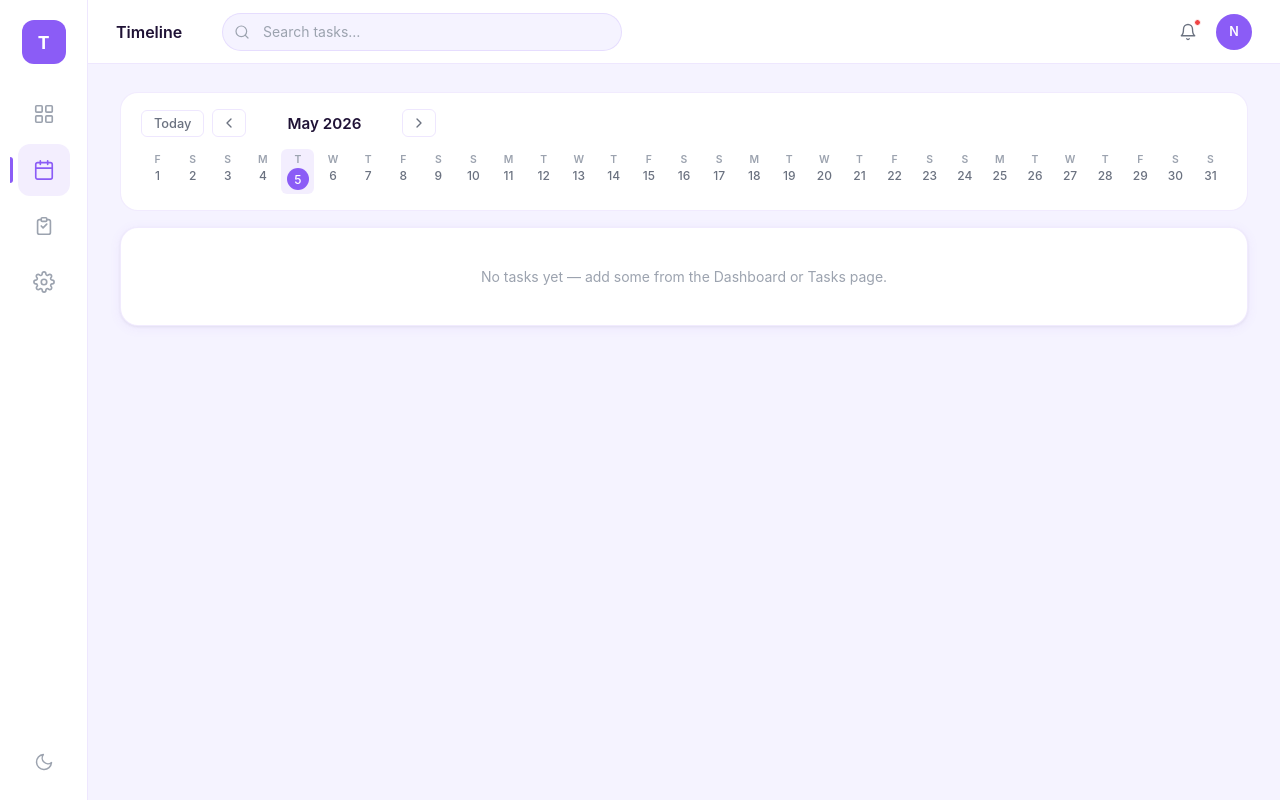
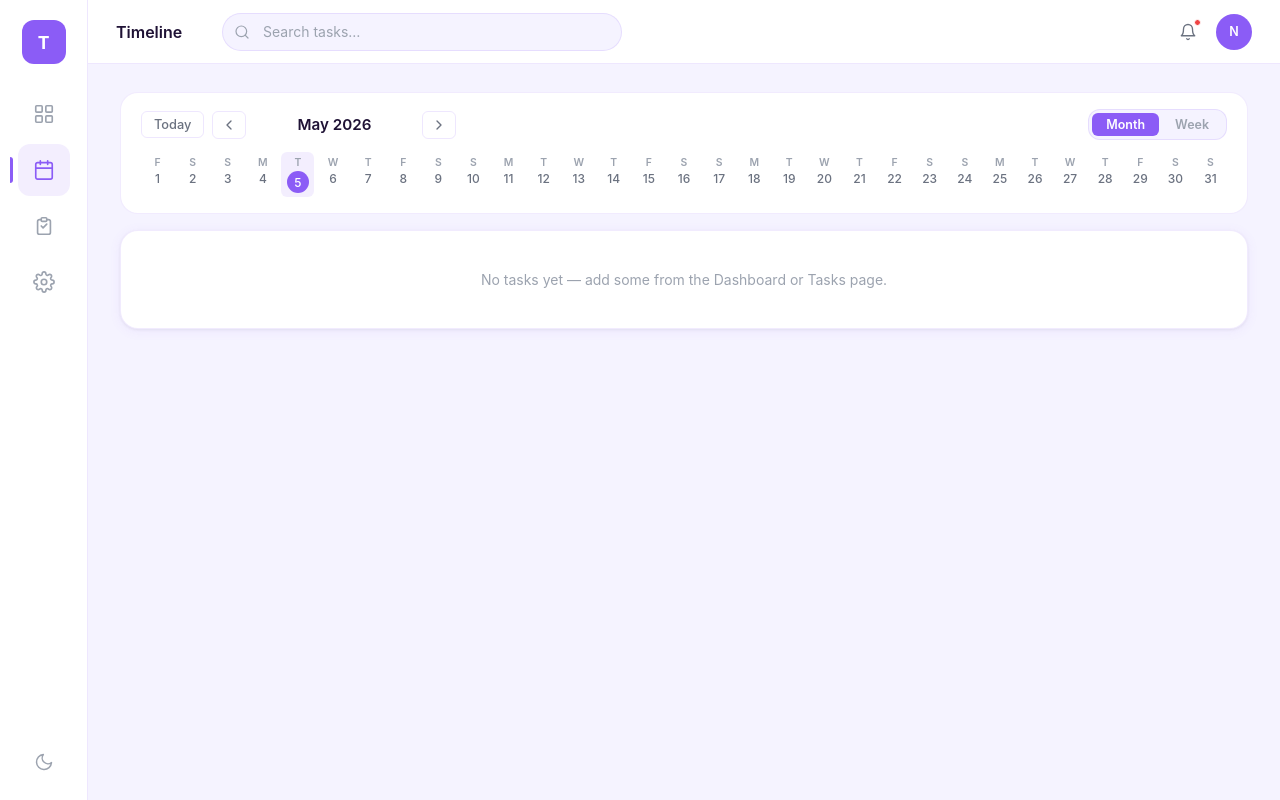
Before and after one commit to ziu222/react-todo, a React (Vite) app in the folder to-do app/: page /timeline in a window 1280 px wide. Built offline with nearby package versions, Linux system fonts and the light colour scheme.

Commit message:
feat(timeline): add month/week toggle, fix pill span from startDay to endDay with progress fill

```diff
--- a/to-do app/src/components/timeline/TimelineHeader.css
+++ b/to-do app/src/components/timeline/TimelineHeader.css
@@ -18,12 +18,37 @@
   gap: 8px;
 }
 
-.tl-month-label {
+.tl-range-label {
   font-size: 0.95rem;
   font-weight: 600;
   color: var(--text-primary);
-  min-width: 140px;
+  min-width: 160px;
   text-align: center;
+}
+
+/* ── View toggle ── */
+.tl-view-toggle {
+  display: flex;
+  gap: 2px;
+  background: var(--input-bg);
+  border: 1px solid var(--border-color);
+  border-radius: var(--radius-md);
+  padding: 3px;
+  margin-left: auto;
+}
+
+.tl-view-btn {
+  padding: 4px 14px;
+  border-radius: var(--radius-sm);
+  font-size: 0.78rem;
+  font-weight: 600;
+  color: var(--text-muted);
+  transition: background var(--transition-fast), color var(--transition-fast);
+}
+
+.tl-view-btn.active {
+  background: var(--accent);
+  color: #fff;
 }
 
 .tl-nav-btn {
--- a/to-do app/src/components/timeline/TimelineHeader.tsx
+++ b/to-do app/src/components/timeline/TimelineHeader.tsx
@@ -1,32 +1,59 @@
+import type { TLViewMode } from '../../pages/TimelinePage'
 import './TimelineHeader.css'
 
 interface TimelineHeaderProps {
-  visibleDays: Date[]
-  month:       Date
-  onPrev:      () => void
-  onNext:      () => void
-  onToday:     () => void
+  visibleDays:  Date[]
+  viewMode:     TLViewMode
+  onViewChange: (mode: TLViewMode) => void
+  onPrev:       () => void
+  onNext:       () => void
+  onToday:      () => void
 }
 
-export default function TimelineHeader({ visibleDays, month, onPrev, onNext, onToday }: TimelineHeaderProps) {
-  const monthLabel = month.toLocaleDateString('en', { month: 'long', year: 'numeric' })
-  const today      = new Date()
+export default function TimelineHeader({ visibleDays, viewMode, onViewChange, onPrev, onNext, onToday }: TimelineHeaderProps) {
+  const today = new Date()
+
+  const rangeLabel = viewMode === 'month'
+    ? visibleDays[0].toLocaleDateString('en', { month: 'long', year: 'numeric' })
+    : (() => {
+        const s = visibleDays[0]
+        const e = visibleDays[6]
+        const sameMonth = s.getMonth() === e.getMonth()
+        return sameMonth
+          ? `${s.toLocaleDateString('en', { month: 'long', day: 'numeric' })} – ${e.getDate()}, ${e.getFullYear()}`
+          : `${s.toLocaleDateString('en', { month: 'short', day: 'numeric' })} – ${e.toLocaleDateString('en', { month: 'short', day: 'numeric', year: 'numeric' })}`
+      })()
 
   return (
     <div className="tl-header">
       <div className="tl-header-nav">
         <button className="tl-nav-btn" onClick={onToday}>Today</button>
-        <button className="tl-nav-btn icon" onClick={onPrev} aria-label="Previous month">
+        <button className="tl-nav-btn icon" onClick={onPrev} aria-label="Previous">
           <svg viewBox="0 0 24 24" fill="none" stroke="currentColor" strokeWidth="2" strokeLinecap="round" strokeLinejoin="round">
             <path d="M15 18l-6-6 6-6" />
           </svg>
         </button>
-        <span className="tl-month-label">{monthLabel}</span>
-        <button className="tl-nav-btn icon" onClick={onNext} aria-label="Next month">
+        <span className="tl-range-label">{rangeLabel}</span>
+        <button className="tl-nav-btn icon" onClick={onNext} aria-label="Next">
           <svg viewBox="0 0 24 24" fill="none" stroke="currentColor" strokeWidth="2" strokeLinecap="round" strokeLinejoin="round">
             <path d="M9 18l6-6-6-6" />
           </svg>
         </button>
+
+        <div className="tl-view-toggle">
+          <button
+            className={`tl-view-btn${viewMode === 'month' ? ' active' : ''}`}
+            onClick={() => onViewChange('month')}
+          >
+            Month
+          </button>
+          <button
+            className={`tl-view-btn${viewMode === 'week' ? ' active' : ''}`}
+            onClick={() => onViewChange('week')}
+          >
+            Week
+          </button>
+        </div>
       </div>
 
       <div className="tl-date-strip" role="row" aria-label="Days">
--- a/to-do app/src/components/timeline/TimelineRow.css
+++ b/to-do app/src/components/timeline/TimelineRow.css
@@ -1,14 +1,11 @@
 .tl-row {
   display: flex;
   align-items: center;
-  gap: 0;
-  min-height: 52px;
+  min-height: 56px;
   border-bottom: 1px solid var(--border-color);
 }
 
-.tl-row:last-child {
-  border-bottom: none;
-}
+.tl-row:last-child { border-bottom: none; }
 
 .tl-row-label {
   width: 200px;
@@ -21,7 +18,7 @@
 
 .tl-row-title {
   font-size: 0.875rem;
-  font-weight: 500;
+  font-weight: 600;
   color: var(--text-primary);
   overflow: hidden;
   text-overflow: ellipsis;
@@ -38,7 +35,7 @@
   position: relative;
   display: grid;
   grid-template-columns: repeat(var(--day-count, 30), 1fr);
-  height: 52px;
+  height: 56px;
   align-items: center;
 }
 
@@ -47,25 +44,57 @@
   border-left: 1px solid var(--border-color);
 }
 
-.tl-row-cell:first-child {
-  border-left: none;
+.tl-row-cell:first-child { border-left: none; }
+
+/* ── Pill ── */
+.tl-pill {
+  position: absolute;
+  height: 26px;
+  border-radius: 13px;
+  overflow: hidden;
+  display: flex;
+  align-items: center;
+  min-width: 26px;
+  cursor: pointer;
 }
 
-.tl-row-pill {
+/* dim track */
+.tl-pill-bg {
   position: absolute;
-  height: 18px;
-  border-radius: var(--radius-pill);
-  opacity: 0.85;
-  min-width: 18px;
-  transition: opacity var(--transition-fast);
+  inset: 0;
+  opacity: 0.18;
+  border-radius: inherit;
 }
 
-.tl-row-pill:hover {
-  opacity: 1;
+/* colored fill = progress */
+.tl-pill-fill {
+  position: absolute;
+  top: 0;
+  left: 0;
+  height: 100%;
+  opacity: 0.85;
+  border-radius: inherit;
+  transition: width 0.4s ease;
 }
 
+/* text on top */
+.tl-pill-label {
+  position: relative;
+  z-index: 1;
+  padding: 0 10px;
+  font-size: 0.68rem;
+  font-weight: 700;
+  color: #fff;
+  white-space: nowrap;
+  overflow: hidden;
+  text-overflow: ellipsis;
+  width: 100%;
+  text-shadow: 0 1px 3px rgba(0, 0, 0, 0.35);
+  letter-spacing: 0.02em;
+}
+
+.tl-pill:hover .tl-pill-bg { opacity: 0.28; }
+
 @media (max-width: 768px) {
-  .tl-row-label {
-    width: 120px;
-  }
+  .tl-row-label { width: 120px; }
 }
--- a/to-do app/src/pages/TimelinePage.tsx
+++ b/to-do app/src/pages/TimelinePage.tsx
@@ -4,38 +4,87 @@ import TimelineHeader from '../components/timeline/TimelineHeader'
 import TimelineRow    from '../components/timeline/TimelineRow'
 import './TimelinePage.css'
 
+export type TLViewMode = 'month' | 'week'
+
 function getDaysInMonth(year: number, month: number): Date[] {
   const count = new Date(year, month + 1, 0).getDate()
   return Array.from({ length: count }, (_, i) => new Date(year, month, i + 1))
 }
 
+function getWeekDays(anchor: Date): Date[] {
+  const day = anchor.getDay()                     // 0=Sun … 6=Sat
+  const monday = new Date(anchor)
+  monday.setDate(anchor.getDate() + (day === 0 ? -6 : 1 - day))
+  monday.setHours(0, 0, 0, 0)
+  return Array.from({ length: 7 }, (_, i) => {
+    const d = new Date(monday)
+    d.setDate(monday.getDate() + i)
+    return d
+  })
+}
+
 export default function TimelinePage() {
   const { filteredTodos } = useTodosContext()
-  const [viewMonth, setViewMonth] = useState(() => {
+  const [viewMode, setViewMode] = useState<TLViewMode>('month')
+  const [anchor,   setAnchor]   = useState(() => {
     const d = new Date()
     return new Date(d.getFullYear(), d.getMonth(), 1)
   })
 
-  const visibleDays = getDaysInMonth(viewMonth.getFullYear(), viewMonth.getMonth())
+  const visibleDays = viewMode === 'month'
+    ? getDaysInMonth(anchor.getFullYear(), anchor.getMonth())
+    : getWeekDays(anchor)
 
   function goToday() {
     const d = new Date()
-    setViewMonth(new Date(d.getFullYear(), d.getMonth(), 1))
+    if (viewMode === 'month') {
+      setAnchor(new Date(d.getFullYear(), d.getMonth(), 1))
+    } else {
+      const day = d.getDay()
+      const monday = new Date(d)
+      monday.setDate(d.getDate() + (day === 0 ? -6 : 1 - day))
+      monday.setHours(0, 0, 0, 0)
+      setAnchor(monday)
+    }
   }
 
   function goPrev() {
-    setViewMonth(d => new Date(d.getFullYear(), d.getMonth() - 1, 1))
+    if (viewMode === 'month') {
+      setAnchor(d => new Date(d.getFullYear(), d.getMonth() - 1, 1))
+    } else {
+      setAnchor(d => { const n = new Date(d); n.setDate(d.getDate() - 7); return n })
+    }
   }
 
   function goNext() {
-    setViewMonth(d => new Date(d.getFullYear(), d.getMonth() + 1, 1))
+    if (viewMode === 'month') {
+      setAnchor(d => new Date(d.getFullYear(), d.getMonth() + 1, 1))
+    } else {
+      setAnchor(d => { const n = new Date(d); n.setDate(d.getDate() + 7); return n })
+    }
+  }
+
+  function handleViewChange(mode: TLViewMode) {
+    setViewMode(mode)
+    // re-anchor: keep current context but adjust anchor type
+    const today = new Date()
+    if (mode === 'month') {
+      setAnchor(new Date(today.getFullYear(), today.getMonth(), 1))
+    } else {
+      const day = today.getDay()
+      const monday = new Date(today)
+      monday.setDate(today.getDate() + (day === 0 ? -6 : 1 - day))
+      monday.setHours(0, 0, 0, 0)
+      setAnchor(monday)
+    }
   }
 
   return (
     <div className="timeline-page" style={{ '--day-count': visibleDays.length } as React.CSSProperties}>
       <TimelineHeader
         visibleDays={visibleDays}
-        month={viewMonth}
+        viewMode={viewMode}
+        onViewChange={handleViewChange}
         onPrev={goPrev}
         onNext={goNext}
         onToday={goToday}
```
Also changed, not shown: to-do app/src/components/timeline/TimelineRow.tsx (+53 -21 lines).
